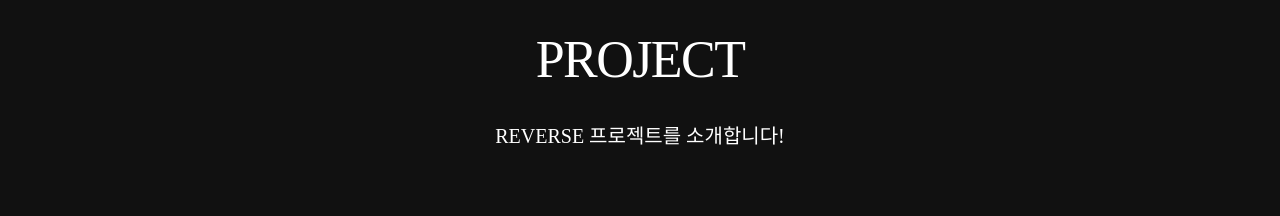
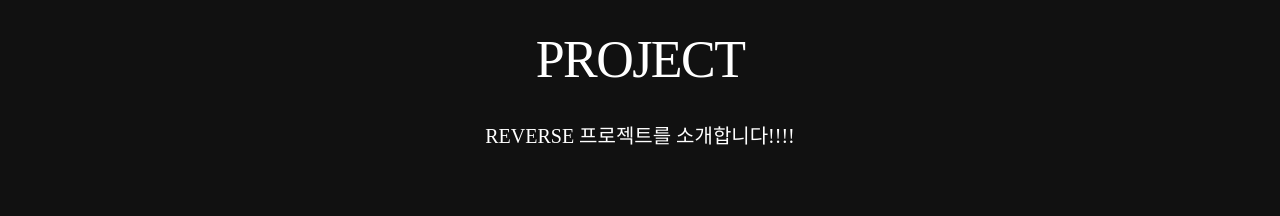
Before and after one commit to wooseok-02/REVERSE-front, a React (Vite) app: page / in a window 1280 px wide. Shown: the part 1460-1676 px from the top of the page. Built offline with nearby package versions, Linux system fonts and the light colour scheme; no server answers; grey boxes are pictures that could not be loaded.

Commit message:
연동 확인

```diff
--- a/src/components/home/project/ProjectSection.tsx
+++ b/src/components/home/project/ProjectSection.tsx
@@ -12,7 +12,7 @@
       <S.Inner>
         <S.Header>
           <S.Title>PROJECT</S.Title>
-          <S.Subtitle>REVERSE 프로젝트를 소개합니다!</S.Subtitle>
+          <S.Subtitle>REVERSE 프로젝트를 소개합니다!!!!</S.Subtitle>
         </S.Header>
 
         <S.CardGrid>
```
